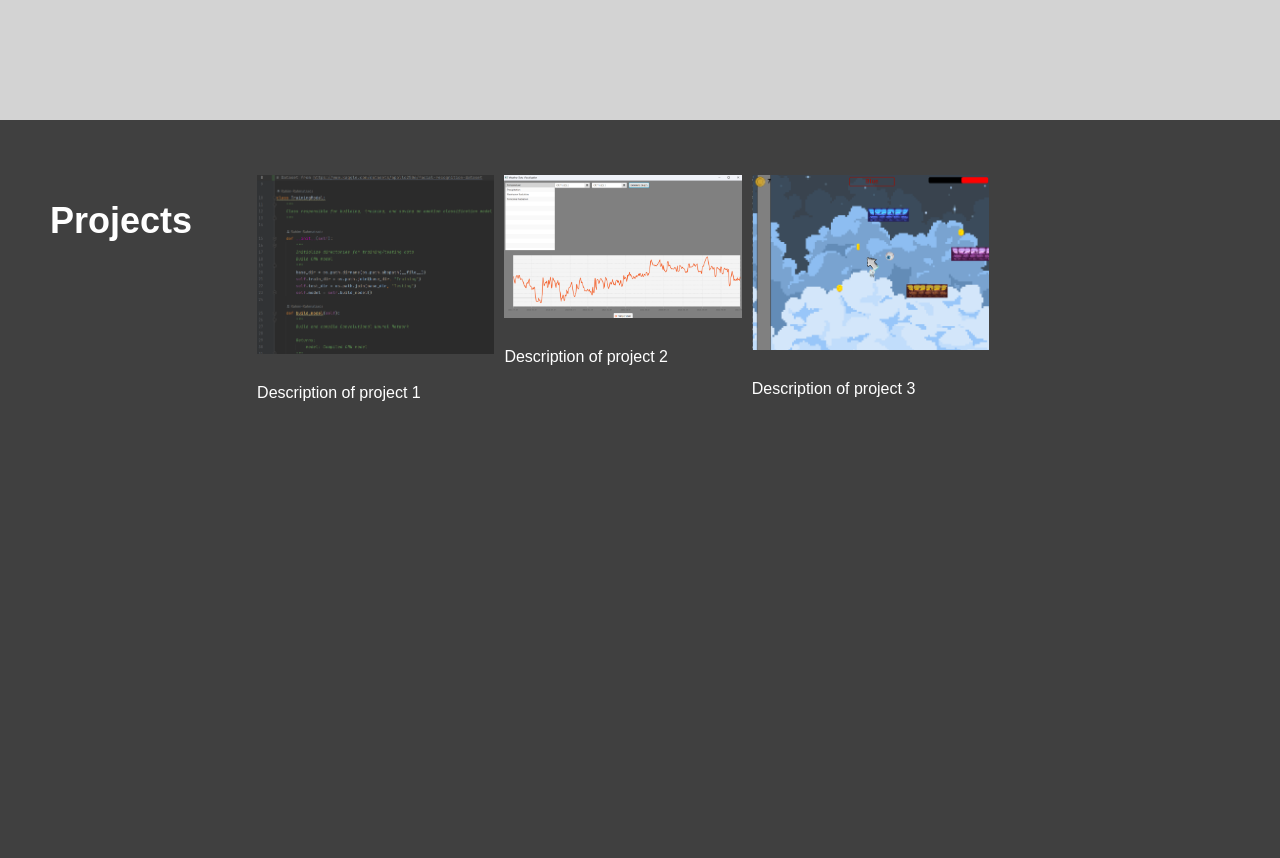
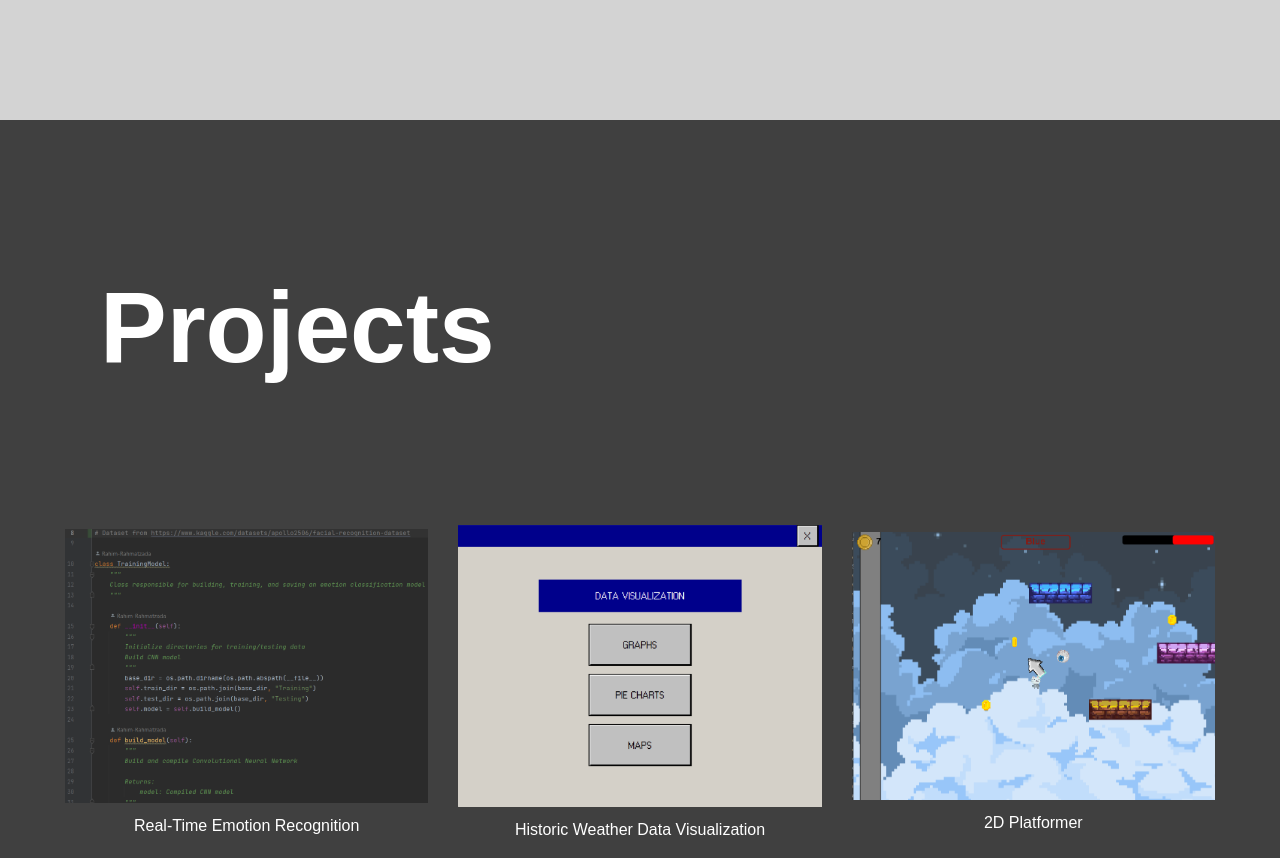
Before and after one commit to Rahim-Rahmatzada/Rahim-Rahmatzada.github.io, a plain HTML site: page index.html in a window 1280 px wide. Shown: the part 1680-2538 px from the top of the page. Drawn offline with Linux system fonts and the light colour scheme.

Commit message:
Re-positioned elements and small modifications to img

```diff
--- a/SquareAnimation.js
+++ b/SquareAnimation.js
@@ -59,7 +59,7 @@ document.addEventListener("DOMContentLoaded", function () {
                 const { x, y } = getRandomPosition(15, 15);
                 square.style.left = x + "px";
                 square.style.top = y + "px";
-            }, 3000); // 3000ms to sync with the fadeInOut animation duration
+            }, 5000); // 3000ms to sync with the fadeInOut animation duration
         }, i * 500); // Introduce a delay of 500ms times the index (i)
     }
 });
--- a/index.html
+++ b/index.html
@@ -48,32 +48,34 @@
 
 
 <section id="projects">
+  <div class="projects-left">
+    <h2>Projects</h2>
+  </div>
   <div class="projects-content">
-    <div class="projects-left">
-      <h2>Projects</h2>
-    </div>
     <div class="projects-right">
+      <!-- All project items here -->
       <div class="project">
         <img src="Images/CnnImage.png" alt="Project 1">
-        <p>Description of project 1</p>
+        <p>Real-Time Emotion Recognition</p>
       </div>
       <div class="project">
-        <img src="Images/datavis.png" alt="Project 2">
-        <p>Description of project 2</p>
+        <img src="Images/img_2.png" alt="Project 2">
+        <p>Historic Weather Data Visualization</p>
       </div>
       <div class="project">
         <img src="Images/platformerJava.png" alt="Project 3">
-        <p>Description of project 3</p>
+        <p>2D Platformer</p>
       </div>
     </div>
   </div>
 </section>
 
+
 <section id="contact">
   <h2>Contact Me</h2>
-  <a href="mailto:your_email@gmail.com">your_email@gmail.com</a>
-  <a href="https://www.linkedin.com/in/your_linkedin/" target="_blank">LinkedIn</a>
-  <a href="https://github.com/your_github" target="_blank">GitHub</a>
+  <a href="mailto:rahmatzada.rahim@gmail.com">rahmatzada.rahim@gmail.com</a>
+  <a href="https://www.linkedin.com/in/rahim-rahmatzada-503945259/" target="_blank">LinkedIn</a>
+  <a href="https://github.com/Rahim-Rahmatzada" target="_blank">GitHub</a>
 </section>
 
 </body>
--- a/styles.css
+++ b/styles.css
@@ -77,8 +77,6 @@ section {
     align-self: flex-start;
 }
 
-
-
 #intro h1 {
     font-size: 100px;
     margin: 0;
@@ -137,6 +135,7 @@ section {
     background-color: #D3D3D3;
     color: black;
     height: 100vh;
+
     font-weight: bold;
 }
 
@@ -149,6 +148,8 @@ section {
     padding-left: 50px; /* Add padding to the left for alignment */
     height: 100%;
     text-align: left; /* Align text to the left */
+
+
 }
 
 #about .about-left {
@@ -161,8 +162,10 @@ section {
 }
 
 #about h2 {
-    font-size: 36px;
+    font-size: 100px;
     margin-bottom: 20px;
+    margin-top: 30px;
+
 }
 
 #about .about-left h2 {
@@ -251,7 +254,7 @@ section {
 
 
 .about-text p {
-    margin-top: -550px; /* Reset margin-top */
+    margin-top: -500px; /* Reset margin-top */
 
 }
 
@@ -261,55 +264,63 @@ section {
 
 
 /* ... (CSS for other sections above) */
+/* Projects Section CSS */
 #projects {
-    /*background-color: #676767;*/
     background-color: #404040;
-    height: 100vh;
+    color: white;
+    height: 100vh; /* Full viewport height */
+    display: flex;
+    flex-direction: column; /* Stack children vertically */
+    justify-content: center; /* Center content vertically */
+}
 
-    color: white;
+#projects .projects-left h2 {
+    font-size: 100px;
+    /* Align the text to the left */
+    text-align: left;
+    /* Add padding to the left to align with the 'About Me' text */
+    padding-left: 50px;
+    /* Adjust the margin to position the text higher */
+    margin-top: 0;
+    margin-bottom: 325px;
 }
 
 #projects .projects-content {
     display: flex;
-    align-items: flex-start;
-    justify-content: flex-start;
-    padding-right: 20%;  /* Optional, adjust as per your design */
-}
-
-#projects .projects-left {
-    max-width: 40%;  /* Adjusted width */
-    padding-right: 60px;  /* Optional padding for space between text and images */
+    justify-content: center; /* Center the items horizontally */
+    align-items: flex-start; /* Align items to the top */
+    flex-wrap: wrap; /* Allow items to wrap */
+    width: 100%; /* Use full width of the container */
 }
 
 #projects .projects-right {
-    display: flex; /* This makes it a flex container */
-    flex-direction: row; /* This will line up children horizontally */
-    justify-content: space-evenly; /* This will distribute space evenly between the project items */
-    align-items: flex-start; /* This will align items to the top of the container */
-    flex-wrap: wrap; /* This allows the items to wrap to the next line if the container is too small */
+    display: flex;
+    justify-content: space-around; /* Even space between images */
+    align-items: center; /* Align items vertically */
+    flex-wrap: wrap; /* Wrap items to the next line if needed */
+    margin-top: -200px;
+    width: 100%; /* Full width */
 }
 
 .project {
-    width: calc(33.333% - 10px); /* Adjust the width as necessary, this will give three items per row */
-    margin: 5px; /* This gives a small space between the items */
-    text-align: center; /* This centers the text below the images */
+    margin: 15px; /* Add margin for spacing around items */
+    flex-grow: 1; /* Allow flex items to grow */
+    flex-basis: calc(33.33% - 30px); /* Three items per row, minus margin */
+    text-align: center; /* Center text below images */
 }
 
-#projects h2 {
-    font-size: 36px;
-    margin-bottom: 20px;
+.project img {
+    width: 100%; /* Responsive images */
+    /*max-width: 300px; !* Maximum size for the images *!*/
+    /*max-width: 300px;*/
+    /*max-height: 100px;*/
+    height: auto; /* Maintain aspect ratio */
 }
 
-#projects .project img {
-    max-width: 100%;
-    height: auto;
-    margin-bottom: 10px; /* Space between image and description */
+.project p {
+    margin-top: 10px; /* Space between image and description */
 }
 
-#projects .project p {
-    text-align: left; /* Align the text to the left */
-    margin-left: 0; /* Ensure there is no left margin pushing it away from the edge */
-}
 
 
 
```
Also changed, not shown: Images/img_2.png (added).
